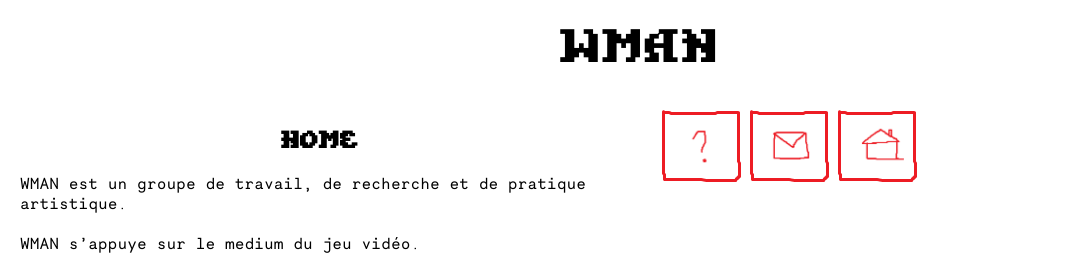
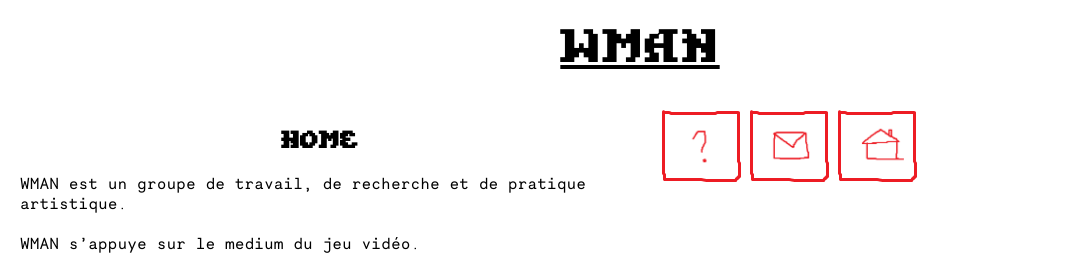
Before and after one commit to WMAN-guild/wman, a Jekyll site: the page built from index.markdown, in a window 1280 px wide. Shown: the top 255 px of the page, without its empty margins (0-1071 px from the left). Built offline with Jekyll 4.4.1, drawn with Linux system fonts in a browser that asks for light colours; some web fonts are replaced.

Commit message:
Update _base.scss

```diff
--- a/_sass/minima/_base.scss
+++ b/_sass/minima/_base.scss
@@ -40,12 +40,11 @@
 }
 
 a{
-text-decoration:none;
 color:black;
 }
 
 article a:hover{
-text-decoration:underline
+color:red;
 }
 
 ul, li{
```
